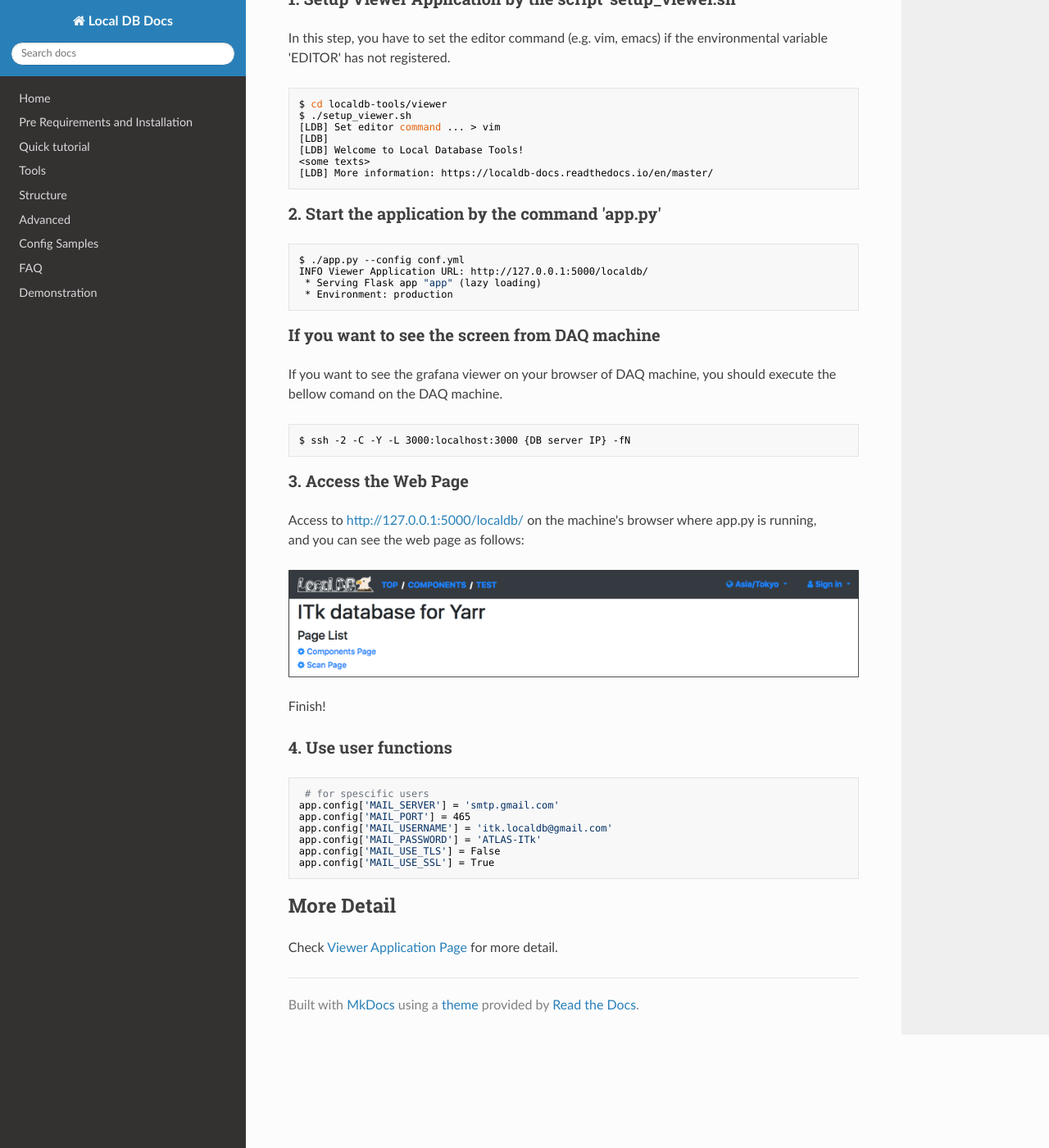
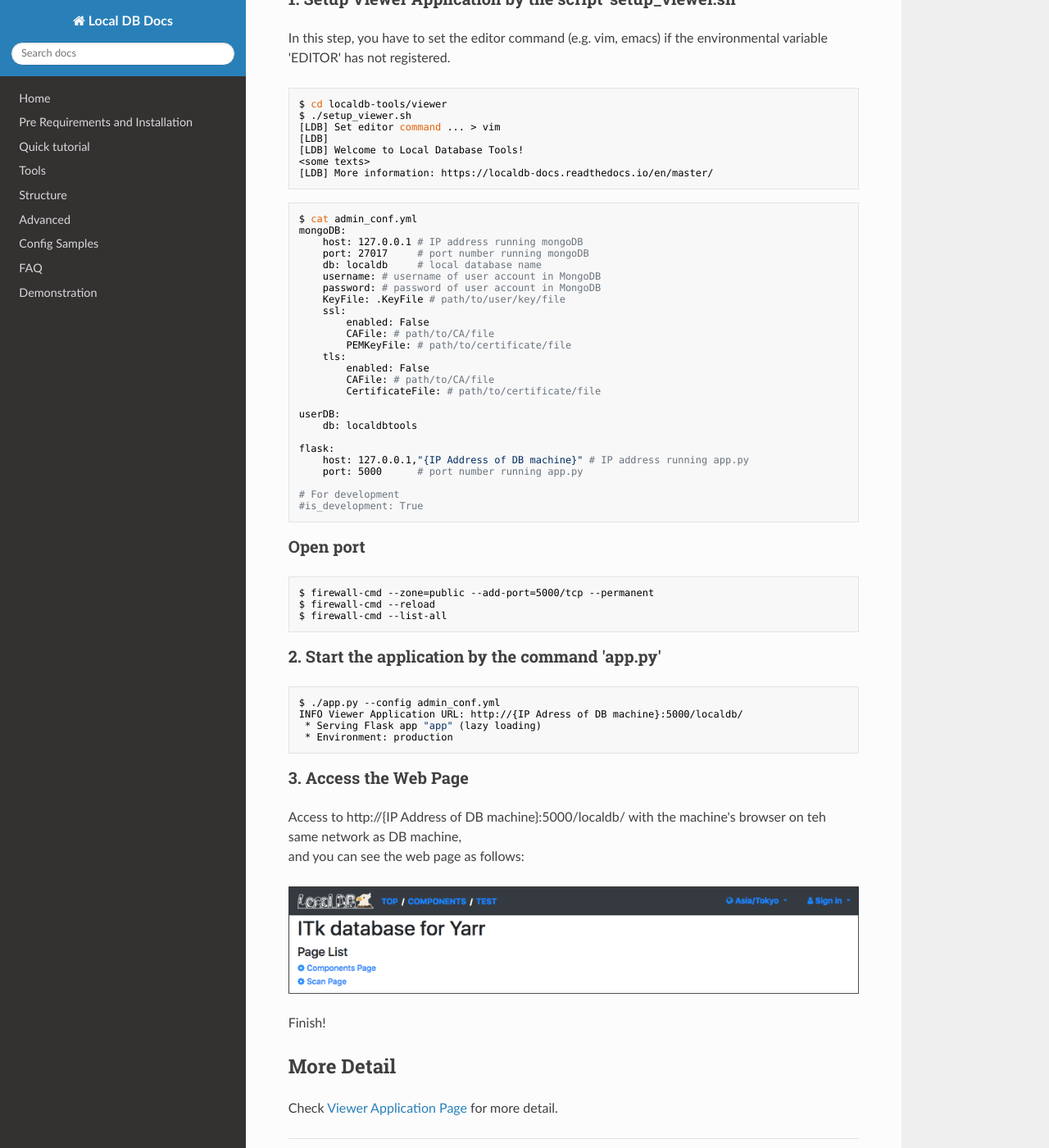
Before and after one commit to jlab-hep/localdb-docs, an MkDocs documentation site: the page built from docs/database_demonstration_viewer.md, in a window 1280 px wide and 1400 px high, scrolled down 1005 px. Shown: the whole window at 82% size. Built offline with MkDocs 1.6.1, drawn with Linux system fonts in a browser that asks for light colours; nearby versions of some CDN libraries; old or Windows-style settings are respelled for this version of MkDocs.

Commit message:
added the command to open firewall

````diff
--- a/docs/database_demonstration_viewer.md
+++ b/docs/database_demonstration_viewer.md
@@ -31,41 +31,67 @@ $ ./setup_viewer.sh
 [LDB] More information: https://localdb-docs.readthedocs.io/en/master/
 ```
 
+```bash
+$ cat admin_conf.yml
+mongoDB:
+    host: 127.0.0.1 # IP address running mongoDB
+    port: 27017     # port number running mongoDB
+    db: localdb     # local database name
+    username: # username of user account in MongoDB
+    password: # password of user account in MongoDB
+    KeyFile: .KeyFile # path/to/user/key/file
+    ssl:
+        enabled: False
+        CAFile: # path/to/CA/file
+        PEMKeyFile: # path/to/certificate/file
+    tls:
+        enabled: False
+        CAFile: # path/to/CA/file
+        CertificateFile: # path/to/certificate/file
+
+userDB:
+    db: localdbtools
+
+flask:
+    host: 127.0.0.1,"{IP Address of DB machine}" # IP address running app.py
+    port: 5000      # port number running app.py
+
+# For development
+#is_development: True
+```
+
+### Open port
+```bash
+$ firewall-cmd --zone=public --add-port=5000/tcp --permanent
+$ firewall-cmd --reload
+$ firewall-cmd --list-all
+```
 ### 2. Start the application by the command 'app.py'
 
 ```bash
-$ ./app.py --config conf.yml
-INFO Viewer Application URL: http://127.0.0.1:5000/localdb/
+$ ./app.py --config admin_conf.yml
+INFO Viewer Application URL: http://{IP Adress of DB machine}:5000/localdb/
  * Serving Flask app "app" (lazy loading)
  * Environment: production
 ```
 
+<!--
 ### If you want to see the screen from DAQ machine
 If you want to see the grafana viewer on your browser of DAQ machine, you should execute the bellow comand on the DAQ machine.
 ```bash
 $ ssh -2 -C -Y -L 3000:localhost:3000 {DB server IP} -fN
 ```
+-->
 
 ### 3. Access the Web Page
 
-Access to [http://127.0.0.1:5000/localdb/](http://127.0.0.1:5000/localdb/) on the machine's browser where app.py is running,<br>
+Access to http://{IP Address of DB machine}:5000/localdb/ with the machine's browser on teh same network as DB machine,<br>
 and you can see the web page as follows:
 
 ![viewer top](images/demo_viewer_top.png)
 
 Finish!
 
-### 4. Use user functions
-
-```bash
- # for spescific users
-app.config['MAIL_SERVER'] = 'smtp.gmail.com'
-app.config['MAIL_PORT'] = 465
-app.config['MAIL_USERNAME'] = 'itk.localdb@gmail.com'
-app.config['MAIL_PASSWORD'] = 'ATLAS-ITk'
-app.config['MAIL_USE_TLS'] = False
-app.config['MAIL_USE_SSL'] = True
-```
 ## More Detail
 
 Check [Viewer Application Page](viewer.md) for more detail.
````
Also changed, not shown: docs/database_demonstration_grafana.md (+11 -1 lines).
